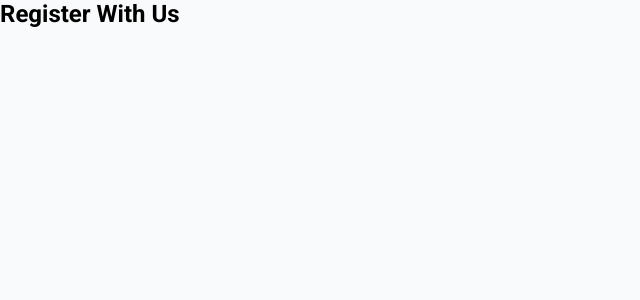
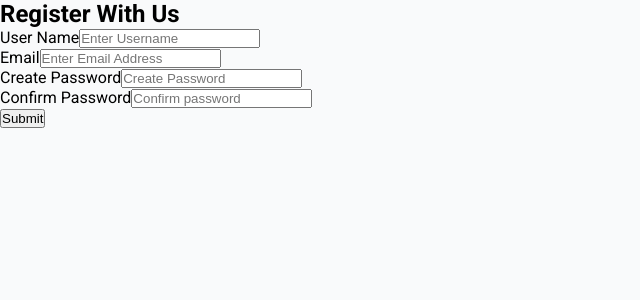
Before and after one commit to JAYMAC1/react-playground, a React (Create React App) app: page / in a window 1280 px wide. Shown: the top 300 px of the page, without its empty margins (0-640 px from the left). Built offline with nearby package versions, Linux system fonts and the light colour scheme.

Commit message:
finished initial form

```diff
--- a/src/pages/create/Create.jsx
+++ b/src/pages/create/Create.jsx
@@ -1,12 +1,66 @@
-import React from 'react'
+import React, { useState } from 'react'
 import './create.scss'
 
 const Create = () => {
+  const [username, setUsername] = useState('')
+  const [email, setEmail] = useState('')
+  const [password, setPassword] = useState('')
+  const [password2, setPassword2] = useState('')
+
+  const handleSubmit = (e) => {
+    e.preventDefault()
+    console.log(username, email, password, password2)
+  }
+
   return (
     <div className='container'>
-      <form className='form'>
+      <form className='form' onSubmit={handleSubmit}>
         <h2>Register With Us</h2>
-        <div className='form-control'></div>
+        <div className='form-control'>
+          <label htmlFor='username'>User Name</label>
+          <input
+            type='text'
+            id='username'
+            name='username'
+            placeholder='Enter Username'
+            onChange={(e) => setUsername(e.target.value)}
+            value={username}
+          />
+        </div>
+        <div className='form-control'>
+          <label htmlFor='email'>Email</label>
+          <input
+            type='text'
+            id='email'
+            name='email'
+            placeholder='Enter Email Address'
+            onChange={(e) => setEmail(e.target.value)}
+            value={email}
+          />
+        </div>
+        <div className='form-control'>
+          <label htmlFor='password'>Create Password</label>
+          <input
+            type='password'
+            id='password'
+            name='password'
+            placeholder='Create Password'
+            onChange={(e) => setPassword(e.target.value)}
+            value={password}
+          />
+        </div>
+        <div className='form-control'>
+          <label htmlFor='password2'>Confirm Password</label>
+          <input
+            type='password'
+            id='password2'
+            name='password2'
+            placeholder='Confirm password'
+            onChange={(e) => setPassword2(e.target.value)}
+            value={password2}
+          />
+        </div>
+        <button type='submit'>Submit</button>
       </form>
     </div>
   )
```
